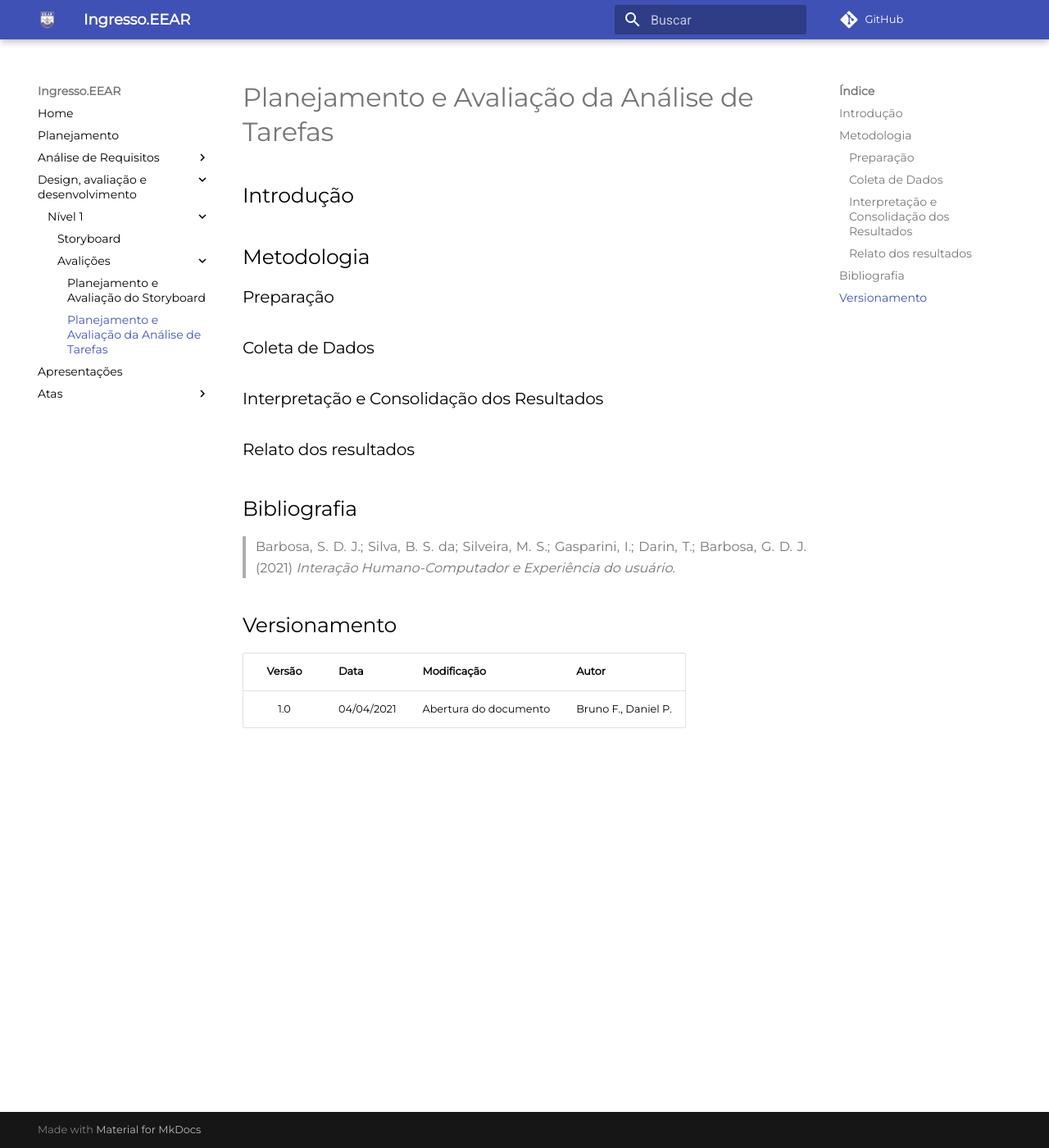
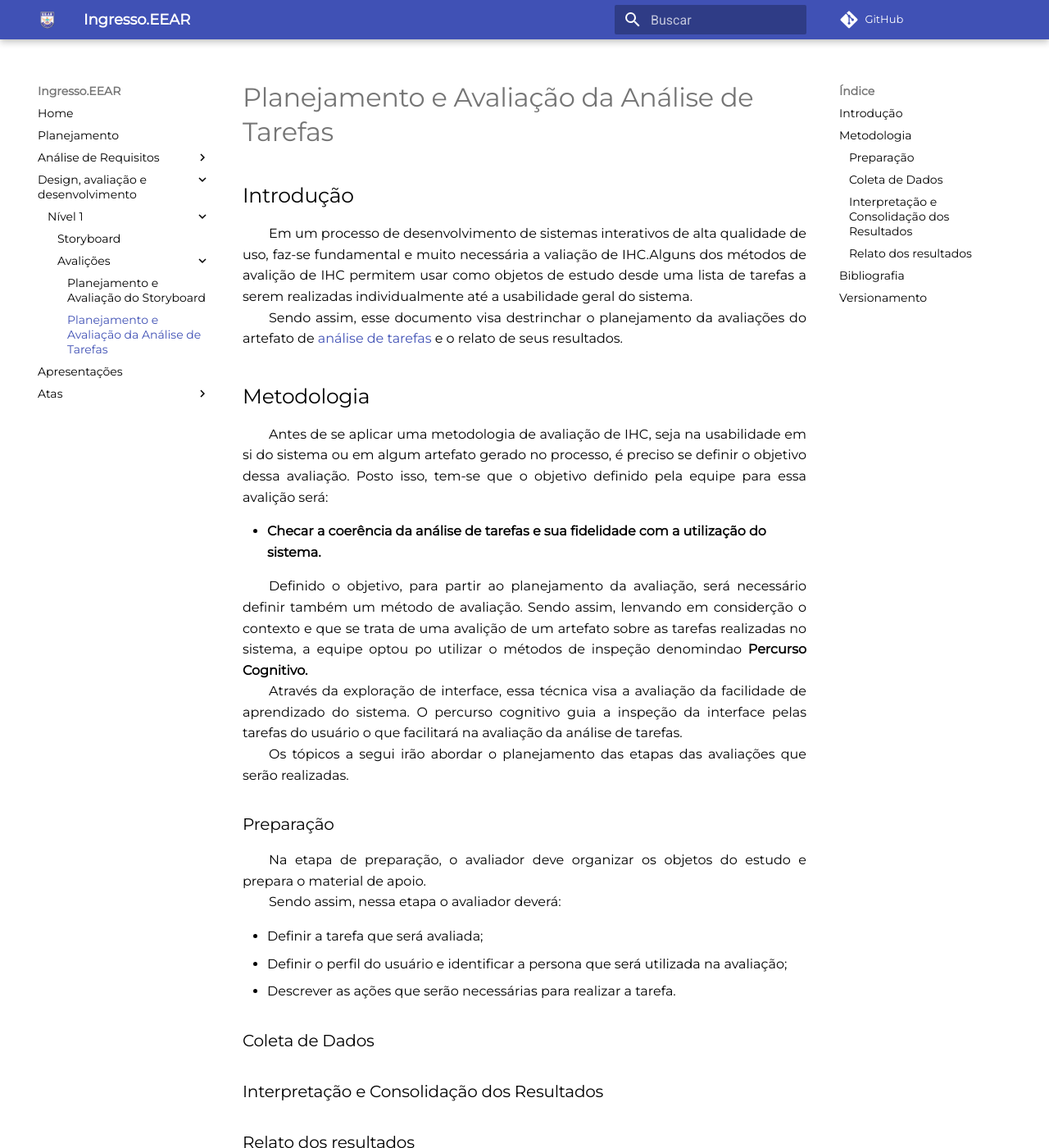
Before and after one commit to CarlosZoft/2020.2-Ingresso.eear, an MkDocs documentation site: the page built from docs/design-ava-dese/nivel-1/avaliacoes/plan-ava-ana-tarefas.md, in a window 1280 px wide and 1400 px high. Shown: the whole window at 82% size. Built offline with MkDocs 1.6.1 and Material for MkDocs 9.7.7, drawn with Linux system fonts in a browser that asks for light colours; comment, search, counter and statistics services are not loaded; some of the changed text lies outside the part shown.

Commit message:
(#33) Introduzindo o documento, adicionando uma argumentação para a escolha do método e adicionando o topico de preparação.

```diff
--- a/docs/design-ava-dese/nivel-1/avaliacoes/plan-ava-ana-tarefas.md
+++ b/docs/design-ava-dese/nivel-1/avaliacoes/plan-ava-ana-tarefas.md
@@ -1,7 +1,23 @@
 ## Introdução
+&emsp;&emsp;Em um processo de desenvolvimento de sistemas interativos de alta qualidade de uso, faz-se fundamental e muito necessária a valiação de IHC.Alguns dos métodos de avalição de IHC permitem usar como objetos de estudo desde uma lista de tarefas a serem realizadas individualmente até a usabilidade geral do sistema.<br>
+&emsp;&emsp;Sendo assim, esse documento visa destrinchar o planejamento da avaliações do artefato de [análise de tarefas](../../../analise-de-requisitos/analise-de-tarefas.md) e o relato de seus resultados.
 
 ## Metodologia
+&emsp;&emsp;Antes de se aplicar uma metodologia de avaliação de IHC, seja na usabilidade em si do sistema ou em algum artefato gerado no processo, é preciso se definir o objetivo dessa avaliação. Posto isso, tem-se que o objetivo definido pela equipe para essa avalição será:
+
+- **Checar a coerência da análise de tarefas e sua fidelidade com a utilização do sistema.**
+
+&emsp;&emsp;Definido o objetivo, para partir ao planejamento da avaliação, será necessário definir também um método de avaliação. Sendo assim, lenvando em considerção o contexto e que se trata de uma avalição de um artefato sobre as tarefas realizadas no sistema, a equipe optou po utilizar o métodos de inspeção denomindao **Percurso Cognitivo.**<br>
+&emsp;&emsp;Através da exploração de interface, essa técnica visa a avaliação da facilidade de aprendizado do sistema. O percurso cognitivo guia a inspeção da interface pelas tarefas do usuário o que facilitará na avaliação da análise de tarefas.<br>
+&emsp;&emsp;Os tópicos a segui irão abordar o planejamento das etapas das avaliações que serão realizadas.
 ### Preparação
+&emsp;&emsp;Na etapa de preparação, o avaliador deve organizar os objetos do estudo e prepara o material de apoio.<br>
+&emsp;&emsp;Sendo assim, nessa etapa o avaliador deverá:
+
+- Definir a tarefa que será avaliada;
+- Definir o perfil do usuário e identificar a persona que será utilizada na avaliação;
+- Descrever as ações que serão necessárias para realizar a tarefa.
+
 ### Coleta de Dados
 ### Interpretação e Consolidação dos Resultados
 ### Relato dos resultados
@@ -16,3 +32,4 @@
 |Versão|Data|Modificação|Autor|
 |:-:|--|--|--|
 |1.0|04/04/2021|Abertura do documento| Bruno F., Daniel P. |
+|1.1|06/04/2021|Adição da introdução, da argumentação pré planejamento e do tópico de preparação| Daniel P. |
```
